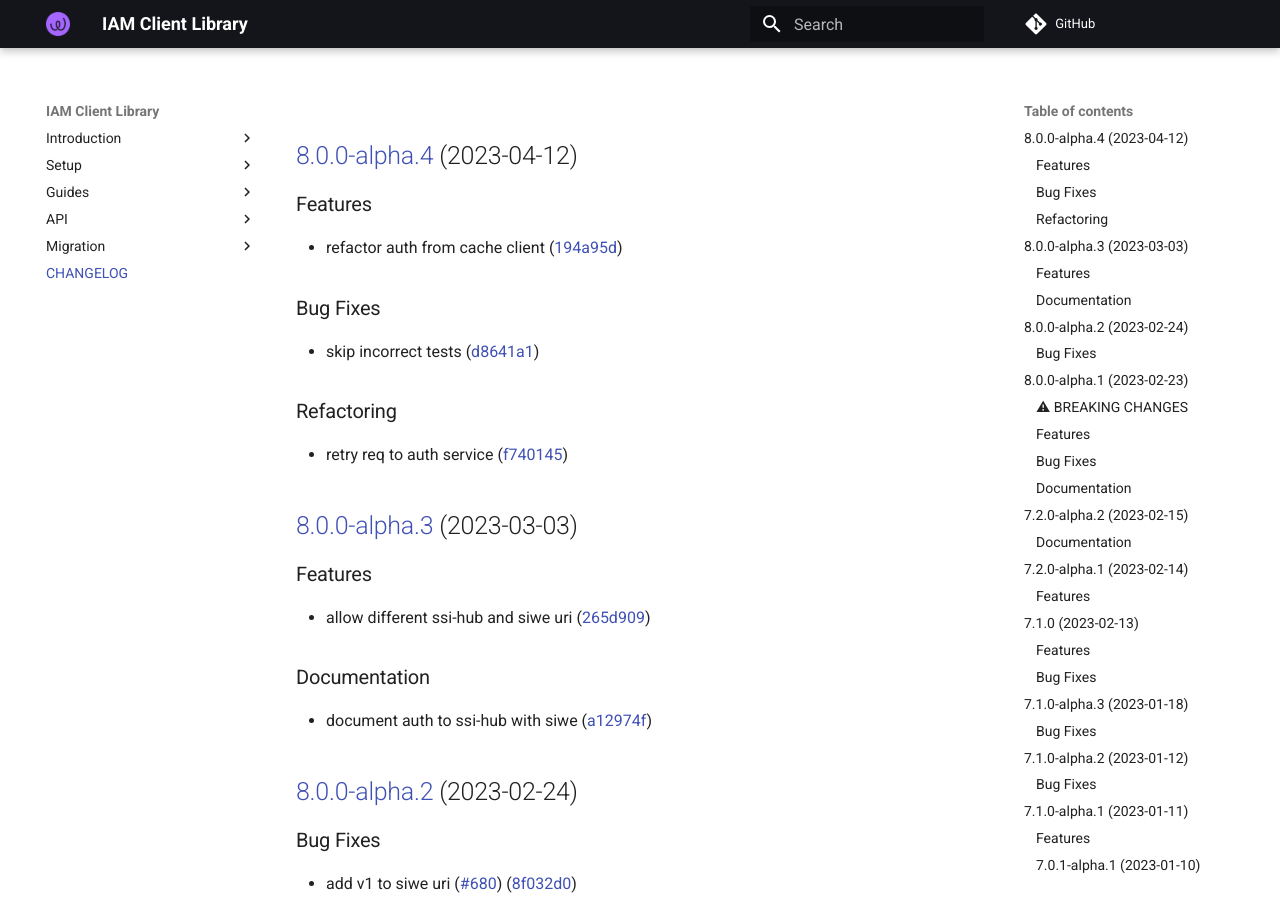
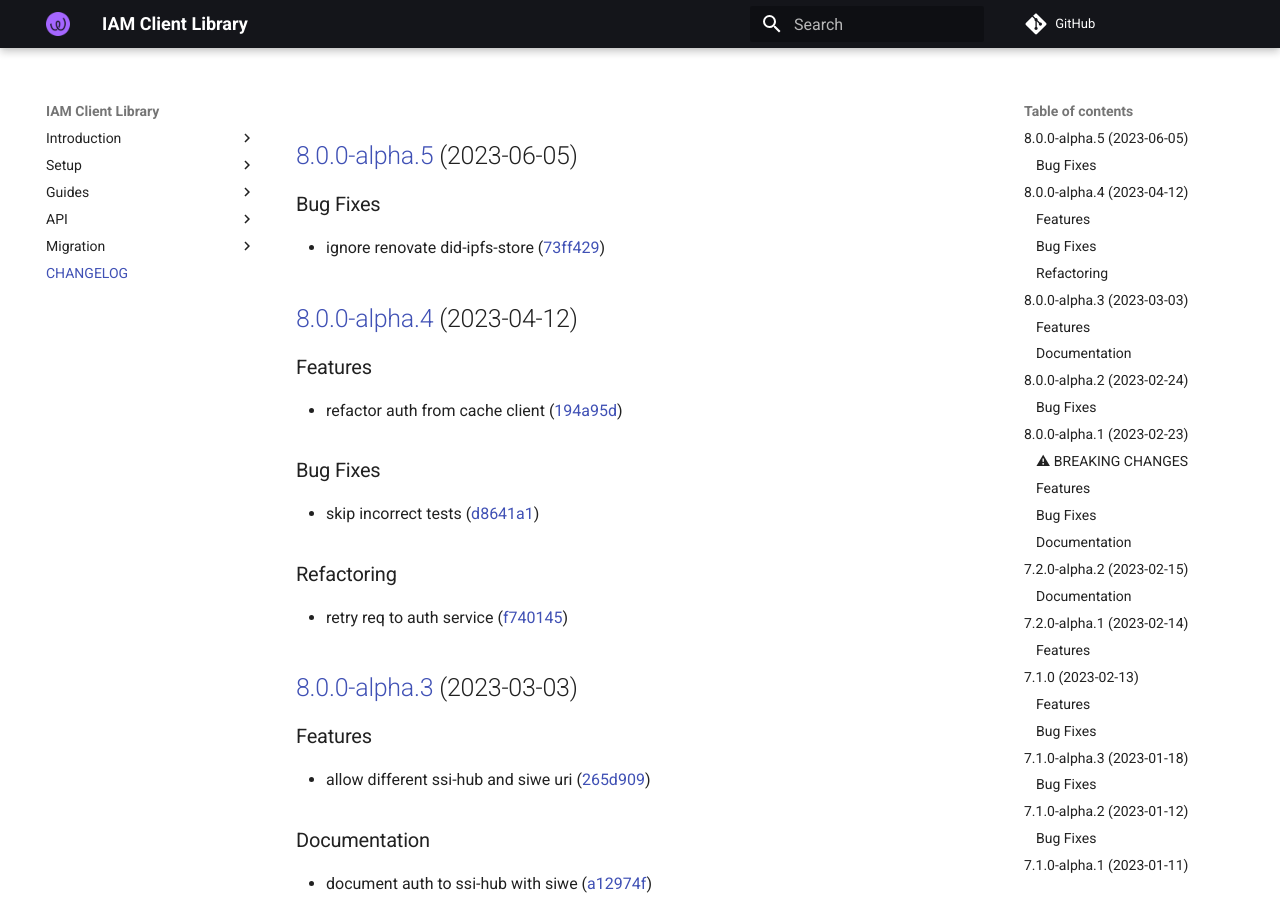
Before and after one commit to energywebfoundation/iam-client-lib, an MkDocs documentation site: the page built from docs/CHANGELOG.md, in a window 1280 px wide and 900 px high. Built offline with MkDocs 1.6.1 and Material for MkDocs 9.7.7, drawn with Linux system fonts in a browser that asks for light colours; comment, search, counter and statistics services are not loaded.

Commit message:
chore(release): 8.0.0-alpha.5 [skip ci]
## [8.0.0-alpha.5](https://github.com/energywebfoundation/iam-client-lib/compare/v8.0.0-alpha.4...v8.0.0-alpha.5) (2023-06-05)

### Bug Fixes

* ignore renovate did-ipfs-store ([73ff429](https://github.com/energywebfoundation/iam-client-lib/commit/73ff42994f0f146b967a6e8681b7506242d5cb02))

```diff
--- a/docs/CHANGELOG.md
+++ b/docs/CHANGELOG.md
@@ -1,3 +1,10 @@
+## [8.0.0-alpha.5](https://github.com/energywebfoundation/iam-client-lib/compare/v8.0.0-alpha.4...v8.0.0-alpha.5) (2023-06-05)
+
+
+### Bug Fixes
+
+* ignore renovate did-ipfs-store ([73ff429](https://github.com/energywebfoundation/iam-client-lib/commit/73ff42994f0f146b967a6e8681b7506242d5cb02))
+
 ## [8.0.0-alpha.4](https://github.com/energywebfoundation/iam-client-lib/compare/v8.0.0-alpha.3...v8.0.0-alpha.4) (2023-04-12)
 
 
--- a/package.json
+++ b/package.json
@@ -1,6 +1,6 @@
 {
   "name": "iam-client-lib",
-  "version": "8.0.0-alpha.4",
+  "version": "8.0.0-alpha.5",
   "description": "Library for Decentralized Identity and Access Management",
   "main": "lib/index.js",
   "module": "lib.esm/index.js",
```
